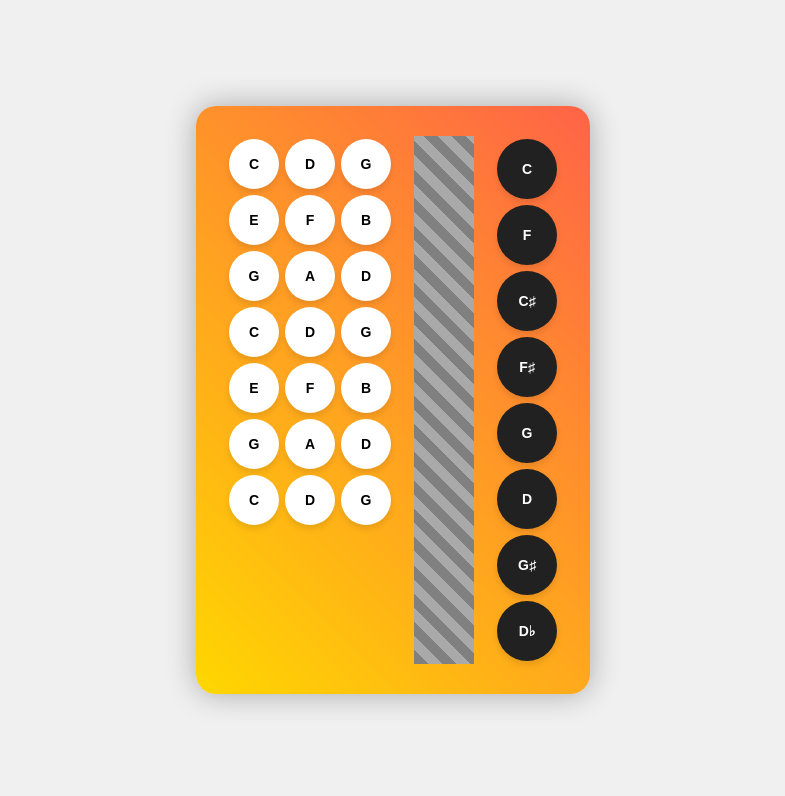
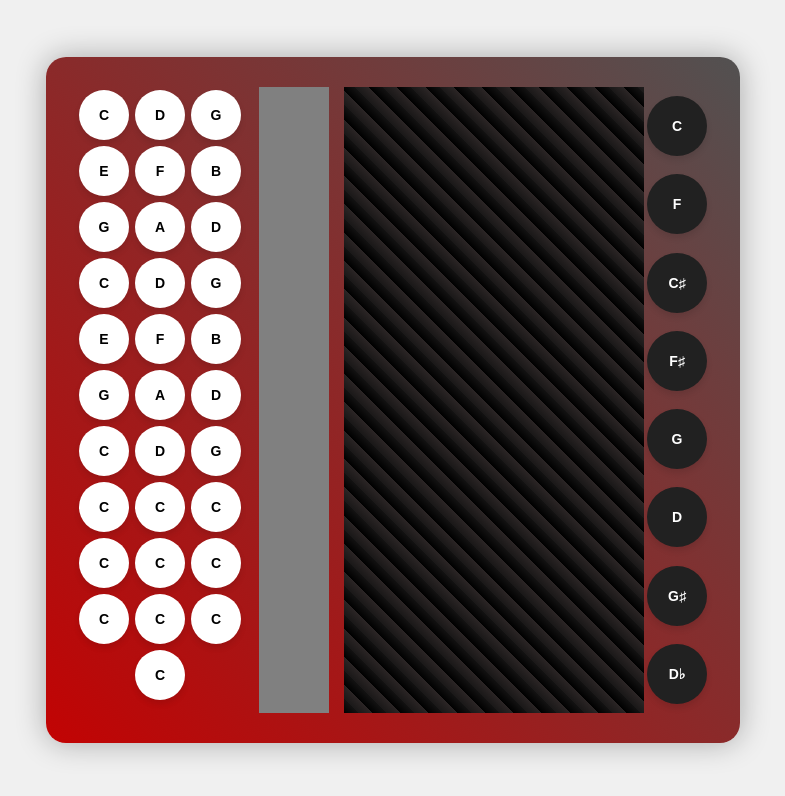
Before and after one commit to JonatanAn12/acordeon, a plain HTML site: page Instrumento /index.html in a window 1280 px wide. Shown: the whole page, without its empty margins (247-1032 px from the left). Drawn offline with Linux system fonts and the light colour scheme.

Commit message:
cambiando colores y agregando caja armonica

```diff
--- a/Instrumento /index.html
+++ b/Instrumento /index.html
@@ -17,6 +17,11 @@
                 <button class="nota" data-key="T" data-nota="E5">E</button>
                 <button class="nota" data-key="Y" data-nota="G5">G</button>
                 <button class="nota" data-key="U" data-nota="C6">C</button>
+                <button class="nota" data-key="U" data-nota="C6">C</button>
+                <button class="nota" data-key="U" data-nota="C6">C</button>
+                <button class="nota" data-key="U" data-nota="C6">C</button>
+
+
             </div>
             <div class="fila">
                 <button class="nota" data-key="A" data-nota="D4">D</button>
@@ -26,6 +31,13 @@
                 <button class="nota" data-key="G" data-nota="F5">F</button>
                 <button class="nota" data-key="H" data-nota="A5">A</button>
                 <button class="nota" data-key="J" data-nota="D6">D</button>
+                <button class="nota" data-key="U" data-nota="C6">C</button>
+                <button class="nota" data-key="U" data-nota="C6">C</button>
+                <button class="nota" data-key="U" data-nota="C6">C</button>
+                <button class="nota" data-key="U" data-nota="C6">C</button>
+
+
+
             </div>
             <div class="fila">
                 <button class="nota" data-key="Z" data-nota="G3">G</button>
@@ -35,8 +47,14 @@
                 <button class="nota" data-key="B" data-nota="B4">B</button>
                 <button class="nota" data-key="N" data-nota="D5">D</button>
                 <button class="nota" data-key="M" data-nota="G5">G</button>
+                <button class="nota" data-key="U" data-nota="C6">C</button>
+                <button class="nota" data-key="U" data-nota="C6">C</button>
+                <button class="nota" data-key="U" data-nota="C6">C</button>
+
+
             </div>
         </div>
+        <div class="caja-toraxica"></div>
         <div id="fuelle"></div>
         <div id="teclado-derecho" class="teclado">
             <button class="bajo" data-key="1" data-nota="C3">C</button>
--- a/Instrumento /styles.css
+++ b/Instrumento /styles.css
@@ -10,22 +10,28 @@ body {
 
 #acordeon {
     display: flex;
-    background: linear-gradient(45deg, #ffd700, #ff6347);
+    background: linear-gradient(45deg, #c20303, #525151);
     border-radius: 20px;
     padding: 30px;
     box-shadow: 0 0 30px rgba(0,0,0,0.3);
 }
 
+.caja-toraxica {
+    width: 70px;
+    background-color: #808080;
+    margin: 0 15px;
+}
+
 #fuelle {
-    width: 60px;
+    width: 300px;
     background: repeating-linear-gradient(
         45deg,
-        #808080,
-        #808080 10px,
-        #a9a9a9 10px,
-        #a9a9a9 20px
+        #000000,
+        #131212 10px,
+        #1a1818 10px,
+        #2b2525 20px
     );
-    margin: 0 20px;
+    margin: 0 ;
 }
 
 .teclado {
@@ -84,12 +90,10 @@ button:active, button.active {
     background-color: #ffff00;
 }
 
-/* Estilo adicional para los botones activos */
 button.active {
     box-shadow: 0 0 10px #ffff00;
 }
 
-/* Estilos responsivos */
 @media (max-width: 768px) {
     #acordeon {
         flex-direction: column;
```
